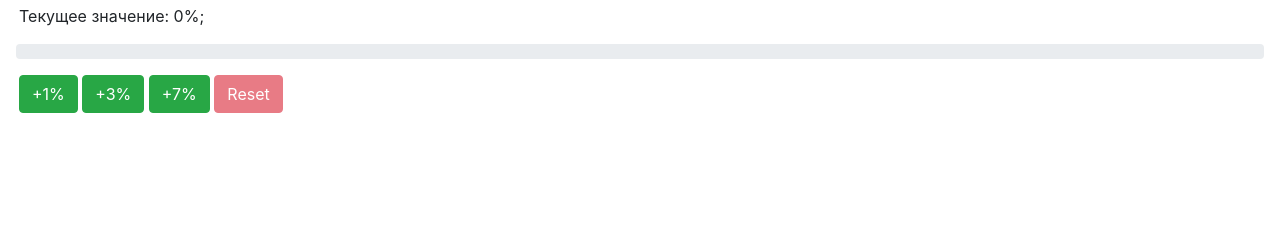
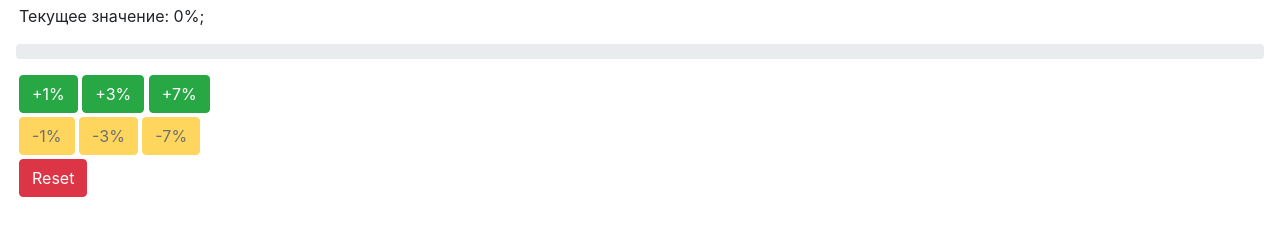
Before and after one commit to Artur-Sukhytskyi/Progress-bar, a plain HTML site: page index.html in a window 1280 px wide. Drawn offline with Linux system fonts and the light colour scheme.

Commit message:
Update index.html

```diff
--- a/index.html
+++ b/index.html
@@ -1,7 +1,7 @@
 <!doctype html>
 <html lang="ru">
 <head>
-  <meta charset="utf-8">
+	<meta charset="UTF-8">
   	<meta name="viewport" content="width=device-width, initial-scale=1, shrink-to-fit=no">
   	<title>A6.8</title>
   	<link rel="stylesheet" href="./css/bootstrap.min.css">
@@ -11,15 +11,22 @@
 		<p id="currentValue"></p>
 	</div>
 	<div class="progress m-3"   style="height: 15px;">
-  <div class="progress-bar progress-bar-striped bg-success"  id="my-progress-bar" role="progressbar" style="width: 0%;"></div>
-</div>
+		<div class="progress-bar bg-success"  id="my-progress-bar" role="progressbar" style="width: 0%;"></div>
 	</div>
 	<div class="container m-1">
 		<button type="button" id="plus1" class="btn btn-success">+1%</button>
   		<button type="button" id="plus3" class="btn btn-success">+3%</button>
   		<button type="button" id="plus7" class="btn btn-success">+7%</button>
-  <button type="button" id="reset" class="btn btn-danger" disabled>Reset</button>
   	</div>
+  	<div class="container m-1">
+		<button type="button" id="minus1" class="btn btn-warning" disabled>-1%</button>
+  		<button type="button" id="minus3" class="btn btn-warning" disabled>-3%</button>
+  		<button type="button" id="minus7" class="btn btn-warning" disabled>-7%</button>
+  	</div>
+  	<div class="container m-1">
+		<button type="button" id="reset" class="btn btn-danger" >Reset</button>
+  	</div>
+
   	<script src="./js/jquery-3.4.1.min.js"></script>
   	<script src="./js/bootstrap.bundle.min.js"></script>
   	<script src="./js/script.js"></script>
```
Lines whose indentation alone changed are shown as unchanged.
